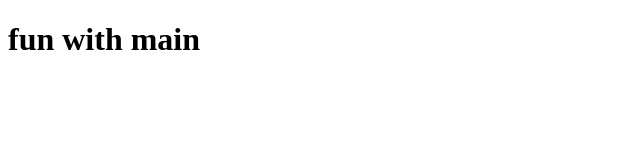
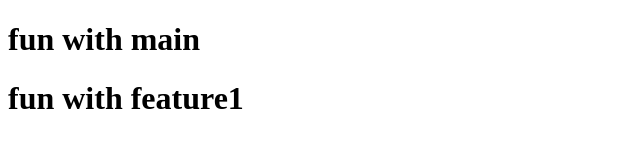
Before and after one commit to akash7271/fun-with--git, a plain HTML site: page index.html in a window 1280 px wide. Shown: the whole page, without its empty margins (0-640 px from the left). Drawn offline with Linux system fonts and the light colour scheme.

Commit message:
change in feature branch

```diff
--- a/index.html
+++ b/index.html
@@ -9,6 +9,7 @@
 
 <body>
     <h1> fun with main</h1>
+    <h1>fun with feature1</h1>
 
 </body>
 
```
